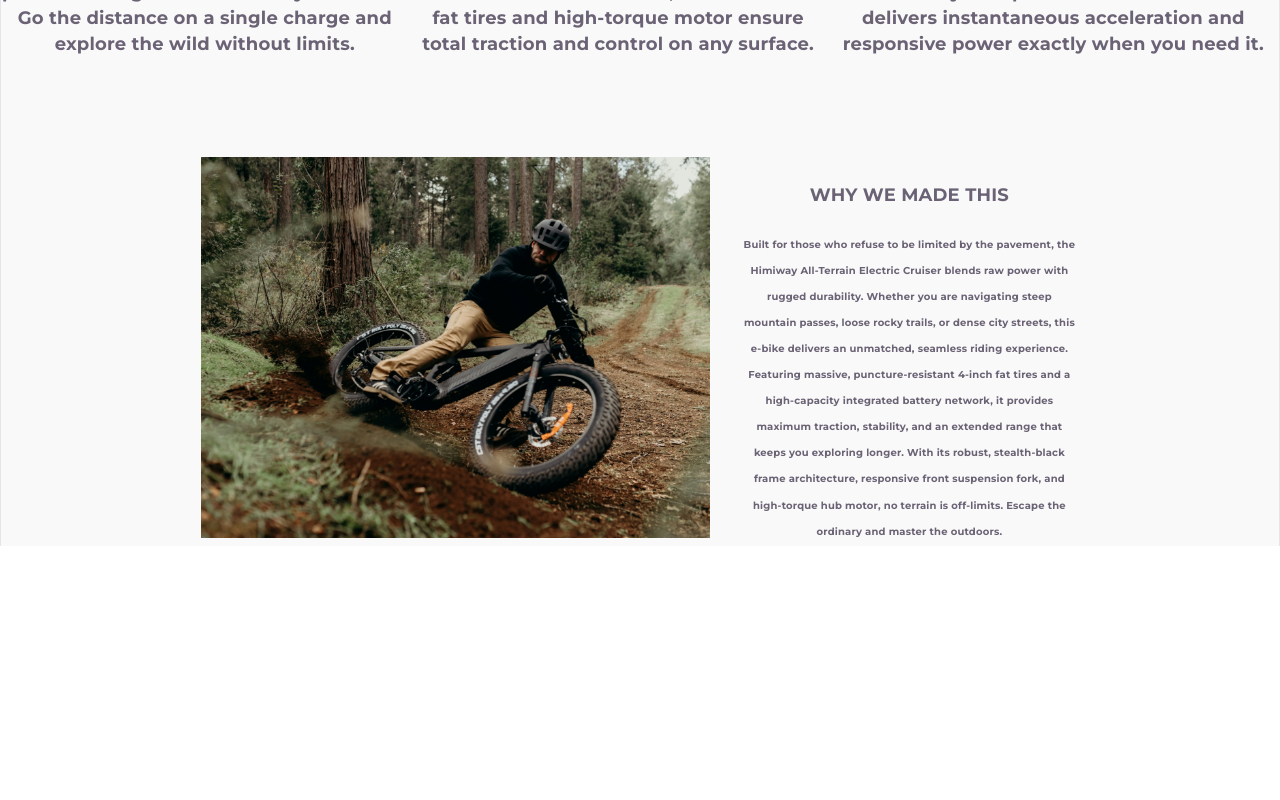
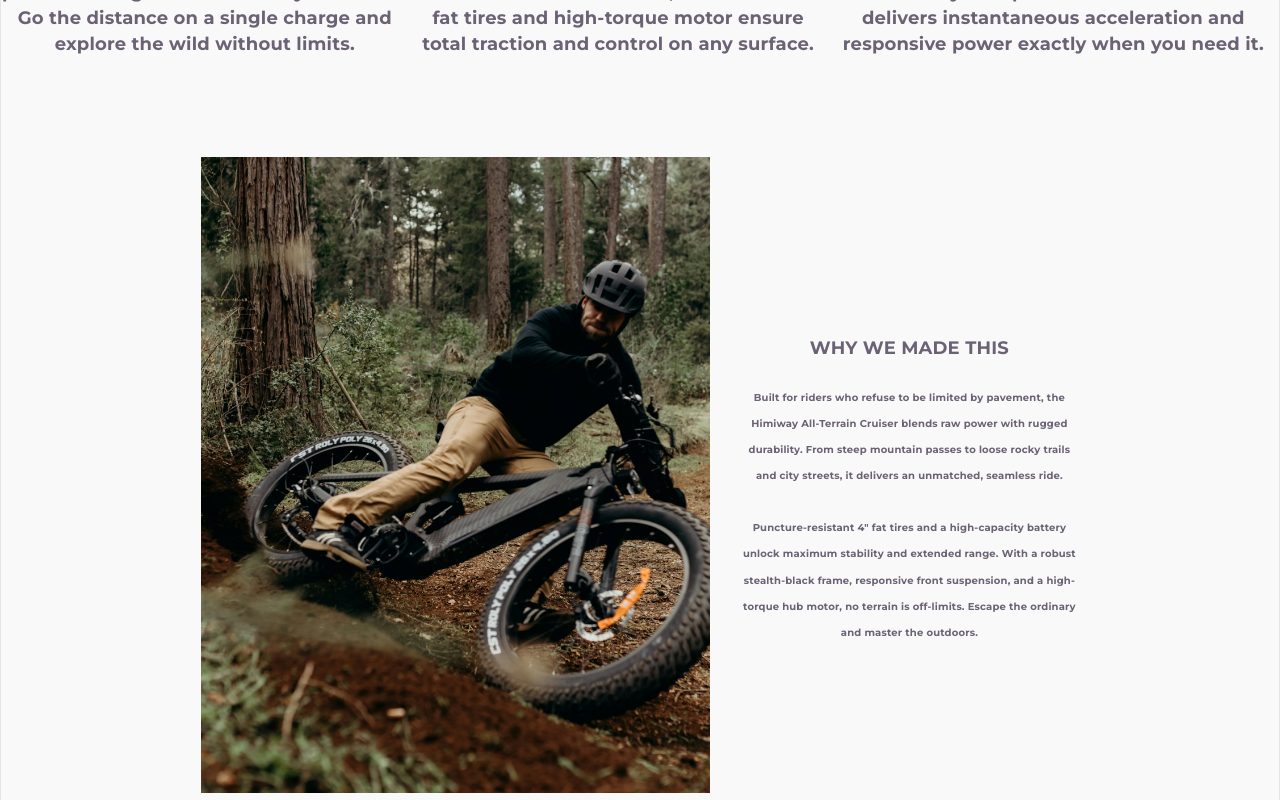
Before and after one commit to abdullahbinahmed/product-landing-page, a React (Vite) app: page / in a window 1280 px wide. Shown: the part 1024-1824 px from the top of the page. Before the commit the page ends 1570 px from the top, so only its background shows below. Built offline with nearby package versions, Linux system fonts and the light colour scheme.

Commit message:
refactor(product-description): fix description image layout scaling and refine copy

```diff
--- a/src/components/ProductDescription/ProductDescription.module.css
+++ b/src/components/ProductDescription/ProductDescription.module.css
@@ -41,7 +41,7 @@
         flex: 2;
     }
     .descriptionImage {
-        aspect-ratio: 4/3;
+        aspect-ratio: 4/5;
     }
 }
 
--- a/src/components/ProductDescription/ProductDescription.tsx
+++ b/src/components/ProductDescription/ProductDescription.tsx
@@ -14,15 +14,15 @@ const ProductDescription: React.FC = () => {
       <div className={styles.textWrapper}>
         <h4 className={styles.productHeading}>WHY WE MADE THIS</h4>
         <p className={styles.productDescription}>
-          Built for those who refuse to be limited by the pavement, the Himiway
-          All-Terrain Electric Cruiser blends raw power with rugged durability.
-          Whether you are navigating steep mountain passes, loose rocky trails,
-          or dense city streets, this e-bike delivers an unmatched, seamless
-          riding experience. Featuring massive, puncture-resistant 4-inch fat
-          tires and a high-capacity integrated battery network, it provides
-          maximum traction, stability, and an extended range that keeps you
-          exploring longer. With its robust, stealth-black frame architecture,
-          responsive front suspension fork, and high-torque hub motor, no
+          Built for riders who refuse to be limited by pavement, the Himiway
+          All-Terrain Cruiser blends raw power with rugged durability. From
+          steep mountain passes to loose rocky trails and city streets, it
+          delivers an unmatched, seamless ride.
+          <br />
+          <br />
+          Puncture-resistant 4" fat tires and a high-capacity battery unlock
+          maximum stability and extended range. With a robust stealth-black
+          frame, responsive front suspension, and a high-torque hub motor, no
           terrain is off-limits. Escape the ordinary and master the outdoors.
         </p>
       </div>
```
